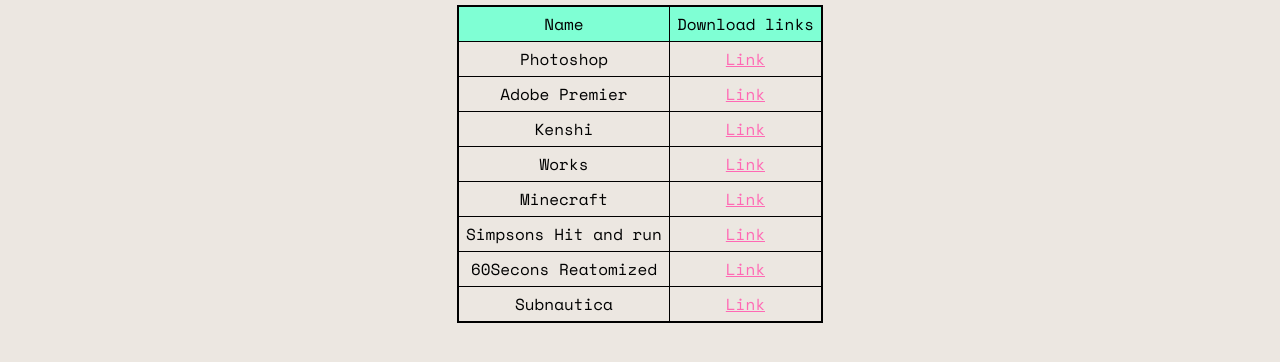
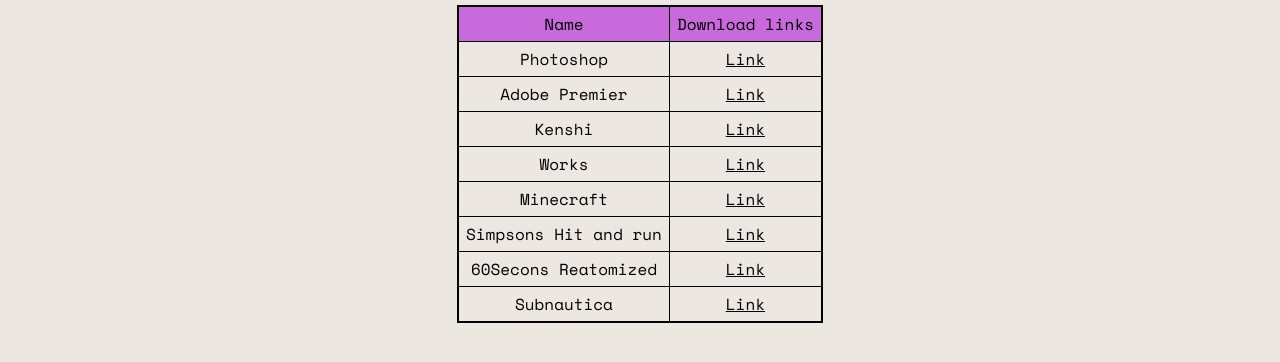
Before and after one commit to Froggiesan/resoruces, a plain HTML site: page index.html in a window 1280 px wide. Shown: the part 292-654 px from the top of the page. Drawn offline with nearby package versions, Linux system fonts and the light colour scheme.

Commit message:
images_links

```diff
--- a/index.html
+++ b/index.html
@@ -56,14 +56,29 @@
             font-family: 'Space Mono', monospace;
         }
         .font-color{
-            color: hotpink;
+            color: rgb(0, 3, 5);
 
         }
-        a:link{
-            color: hotpink;
+
+        a:hover{
+            color: rgb(221, 224, 14);
         }
-        a:hover{
-            color: rgb(4, 255, 37);
+        .links{
+
+        }
+        figcaption {
+            display:none;
+            transition: all .5s;
+        }
+        /* Visible texto */
+        figure:hover > figcaption {
+            display:block;
+            transition: all .5s;
+
+        }
+        .logo-tamano{
+            width: 120px;
+            height: 150px;
         }
     </style>
 
@@ -78,44 +93,87 @@
             <caption class="center" style="text-decoration: underline black;font-size: 30px;">Portable programs</caption>
 
             <thead>
-                <tr style="background-color: aquamarine;">
+                <tr style="background-color: rgb(200, 106, 219);">
                     <td>Name</td>
-                    <td>Download links</td>
+                    <td >Download links</td>
                 </tr>
             </thead>
 
             <tbody>
                 <tr>
                     <td>Photoshop</td>
-                    <td><a class="font-color" href="">Link</a></td>
+                    <td class="links">
+                        <figure>
+                            <a class="font-color" href="">Link</a>
+                            <figcaption>
+                                <img class="logo-tamano" src="images/photoshop.jpg" alt="">
+                            </figcaption>
+
+                        </figure>
+
+                    </td>
                 </tr>
                 <tr>
                     <td>Adobe Premier</td>
-                    <td><a class="font-color" href="" download="">Link</a></td>
+                    <td class="links"><a class="font-color" href="" download="">Link</a></td>
                 </tr>
                 <tr>
                     <td>Kenshi</td>
-                    <td><a class="font-color" href="https://drive.google.com/drive/folders/1joCvoOZI9zQwNQ-xVUgifhM2PH9y12Vn?usp=sharing" >Link</a></td>
+                    <td class="links">
+                        <figure>
+                            <a class="font-color" href="https://drive.google.com/drive/folders/1joCvoOZI9zQwNQ-xVUgifhM2PH9y12Vn?usp=sharing" >Link</a>
+
+                            <figcaption>
+                                <img class="logo-tamano" src="images/kenshi.jpeg" alt="">
+                            </figcaption>
+
+                        </figure>
+                    </td>
                 </tr>
                 <tr>
                     <td>Works</td>
-                    <td><a class="font-color" href="" download="">Link</a></td>
+                    <td class="links"><a class="font-color" href="" download="">Link</a></td>
                 </tr>
                 <tr>
                     <td>Minecraft</td>
-                    <td><a class="font-color" href="https://drive.google.com/drive/folders/1rc93LdyvUwXVok02OMMFT64DxxxnFXLL?usp=sharing" >Link</a></td>
+                    <td class="links"><a class="font-color" href="https://drive.google.com/drive/folders/1rc93LdyvUwXVok02OMMFT64DxxxnFXLL?usp=sharing" >Link</a></td>
                 </tr>
                 <tr>
                     <td>Simpsons Hit and run</td>
-                    <td><a class="font-color" href="https://drive.google.com/drive/folders/1RenvxeZrAUnrkkzXTMu7QivrtEdt4uEE?usp=sharing" >Link</a></td>
+                    <td class="links">
+                        <figure>
+                            <a class="font-color" href="https://drive.google.com/drive/folders/1RenvxeZrAUnrkkzXTMu7QivrtEdt4uEE?usp=sharing" >Link</a>
+
+                            <figcaption>
+                                <img class="logo-tamano" src="images/simpsons.jpg" alt="">
+                            </figcaption>
+
+                        </figure>
+                    </td>
                 </tr>
                 <tr>
                     <td>60Secons Reatomized</td>
-                    <td><a class="font-color" href="https://drive.google.com/drive/folders/1YKtNh98fNX1XvivZ7fuaO_KRZX7K3Sws?usp=sharing" >Link</a></td>
+                    <td class="links">
+                        <figure>
+                            <a class="font-color" href="https://drive.google.com/drive/folders/1YKtNh98fNX1XvivZ7fuaO_KRZX7K3Sws?usp=sharing" >Link</a>
+
+                            <figcaption>
+                                <img class="logo-tamano" src="images/60se.jpg" alt="">
+                            </figcaption>
+
+                        </figure>
+                    </td>
                 </tr>
                 <tr>
                     <td>Subnautica</td>
-                    <td><a class="font-color" href="https://drive.google.com/drive/folders/12p3VvOSIw0ZYMRZBxvclvZtpuhI75hcM?usp=sharing" >Link</a></td>
+                    <td class="links"><figure>
+                        <a class="font-color" href="https://drive.google.com/drive/folders/12p3VvOSIw0ZYMRZBxvclvZtpuhI75hcM?usp=sharing" >Link</a>
+
+                        <figcaption>
+                            <img class="logo-tamano" src="images/descarga.jpg" alt="">
+                        </figcaption>
+
+                    </figure> </td>
                 </tr>
 
             </tbody>
```
Also changed, not shown: images/60se.jpg (added), images/descarga.jpg (added), images/kenshi.jpeg (added), images/photoshop.jpg (added), images/simpsons.jpg (added).
